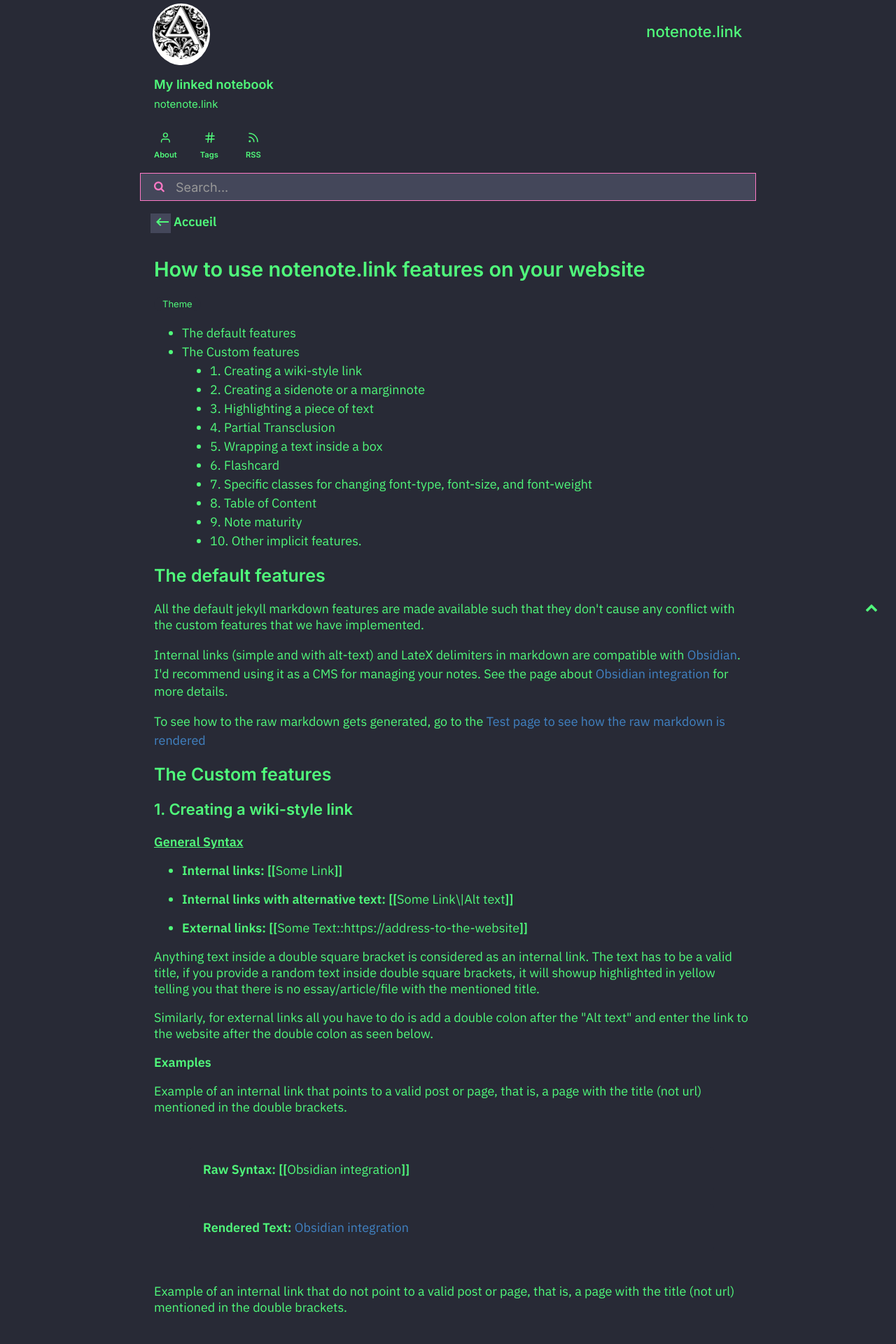
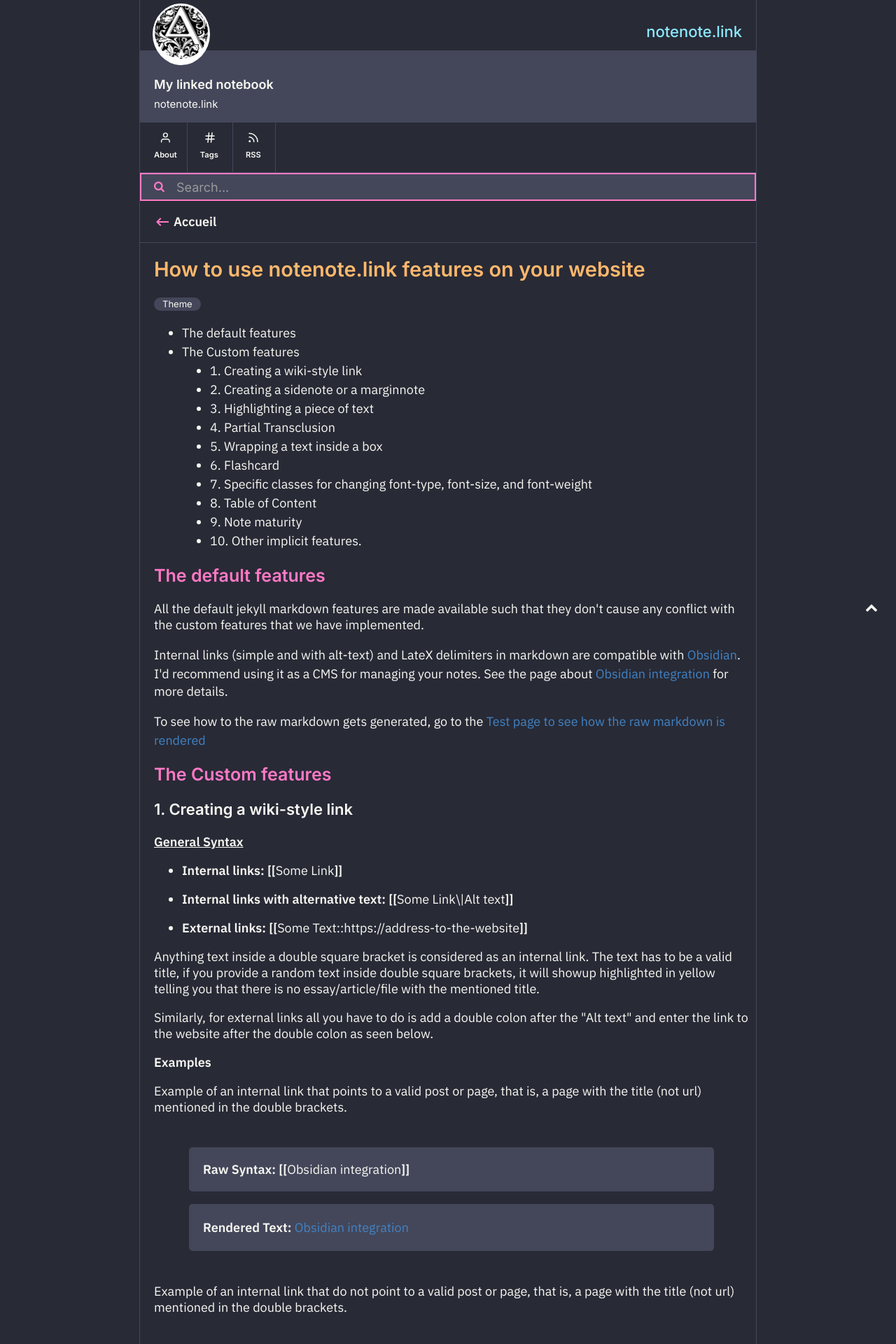
Before and after one commit to Krishna8009/Krishna8009.github.io, a Jekyll site: the page built from _notes/How to use the special features.md, in a window 1280 px wide. Shown: the top 1920 px of the page at 70% size. Built offline with Jekyll 4.4.1, drawn with Linux system fonts in a browser that asks for light colours; comment, search, counter and statistics services are not loaded.

Commit message:
Update style.css

```diff
--- a/assets/css/style.css
+++ b/assets/css/style.css
@@ -17,7 +17,7 @@
 
 body {
     counter-reset: sidenote-counter;
-	background-color: #282a36;
+	background-color:#282a36;
 }
 
 .container {
@@ -34,30 +34,30 @@
     max-width: 1100px;
     margin-right: auto;
     margin-left: auto;
-	background-color: #282a36;
+	background-color:#282a36;
 }
 
 .box {
-    border-left: 1px solid #282a36;
-    border-right: 1px solid #282a36;
-    border-bottom: 1px solid #282a36;
+    border-left: 1px solid #44475a;
+    border-right: 1px solid #44475a;
+    border-bottom: 1px solid #44475a;
     width: 80%;
     position: absolute;
     top: 0px;
-	background-color: #282a36;
+	background-color:#282a36;
 }
 
 header {
     display: flex;
     flex-direction: column;
-	background-color: #282a36;
+	background-color:#282a36;
 }
 
 main {
     min-height: 300px;
     margin-left: 20px;
     padding-right: 10px;
-	background-color: #282a36;
+	background-color:#282a36;
 }
 
 
@@ -65,36 +65,42 @@
 
 h1 {
     font-size: 29px;
+	color : #ffb86c !important;
 }
 
 h2 {
     font-size: 25px;
+	color: #ff79c6 !important;
 }
 
 h3 {
     font-size: 22px;
+	color: #bd93f96 !important;
 }
 
 h4 {
     font-size: 19px;
+	color: #8be9fd !important;
 }
 
 h5 {
     font-size: 16px;
+	color: #f1fa8c !important
 }
 
 h6 {
     font-size: 13px;
+	color : #f7e98e !important;
 }
 
 h1, h2, h3, h4, h5, h6 {
-    color: #50fa7b;
+    color: #f8f8f2;
     font-family:  Inter, 'Segoe UI', Roboto, 'Helvetica Neue', Arial, sans-serif;
     font-weight: 600;
 }
 
 a, p, ul, li, ol, table, span, blockquote {
-    color: #50fa7b;
+    color: #f8f8f2;
     font-family:  'IBM Plex Sans', Inter, 'Segoe UI', Roboto, 'Helvetica Neue', Arial, sans-serif;
     font-size: 18px;  /* Let's set the font-size to something old-man friendly */
 }
@@ -126,7 +132,6 @@
 
 b, strong {
     font-weight: 600;
-	color:#50fa7b;
 }
 
 
@@ -135,7 +140,6 @@
 img {
     max-width: 100%;
     height: auto;
-	border-color:#6272a4
 }
 
 
@@ -155,7 +159,7 @@
 
 .regular-sans code {
     padding: 20px;
-    background-color: #282a36;
+    background-color: #44475a;
     border-radius: 5px;
     border: none;
     font-family: 'IBM Plex Sans', Inter, 'Segoe UI', Roboto, Oxygen, Ubuntu, Cantarell, 'Open Sans', 'Helvetica Neue', sans-serif !important;
@@ -163,7 +167,7 @@
 
 .serif code {
     padding: 20px;
-    background-color: #282a36;
+    background-color: #44475a;
     border-radius: 5px;
     border: none;
     font-family: 'EB Garamond', Georgia, serif !important;
@@ -179,10 +183,10 @@
     padding: 15px 15px  15px 15px;
     vertical-align:middle;
     width: 90%;
-    background-color: #282a36;
+    background-color: #44475a;
     border: 1px solid #e9e9e9;
     border-radius: 5px;
-    color: #50fa7b;
+    color: #f8f8f2;
     tab-size: 2;
 }
 
@@ -204,7 +208,7 @@
     font-family: inherit;
     font-size: inherit;
     padding: 20px;
-    background-color: #282a36;
+    background-color: #44475a;
     border-radius: 5px;
 }
 
@@ -214,8 +218,7 @@
     border-collapse: collapse;
 }
 th, td {
-    color: #50fa7b;
-	font-style:bold;
+    color: #f8f8f2;
     padding: 8px;
     text-align: left;
     font-size: 12px;
@@ -231,7 +234,7 @@
 }
 
 .item-title {
-    color: #50fa7b;
+    color: #f8f8f2;
     font-weight: 600;
 }
 
@@ -250,11 +253,11 @@
 }
 
 thead tr:nth-child(odd) {
-    background-color: #282a36;
+    background-color: #44475a;
 }
 
 tbody tr:nth-child(even) {
-    background-color: #282a36;
+    background-color: #44475a;
 }
 
 hr {
@@ -267,14 +270,14 @@
 /* Blogposts: Post-heading, Post-subheading, Post-content, Related Posts*/
 
 .site-heading {
-    border-bottom: 2px solid #282a36;
+    border-bottom: 2px solid #44475a;
     flex: 0 0 20px;
     align-self: stretch;
     align-content: flex-end;
 }
 
 .site-heading h4 {
-    color: #50fa7b;
+    color: #f8f8f2;
     font-family:  Inter, 'Segoe UI', Roboto, 'Helvetica Neue', Arial, sans-serif;
     font-stretch: ultra-condensed;
     float: right;
@@ -316,14 +319,14 @@
 
 
 .dashboard {
-    border-bottom: 2px solid #282a36;
+    border-bottom: 2px solid #44475a;
     width: 100%;
     display: flex;
     flex-direction: column;
 }
 
 .userboard {
-    background-color: #282a36;
+    background-color: #44475a;
     width: 100%;
 }
 
@@ -336,7 +339,7 @@
 
 .username:hover {
     text-decoration: underline;
-    color: #50fa7b;
+    color: #f8f8f2;
 }
 
 .userdesc {
@@ -376,7 +379,7 @@
 }
 
 .main-site-subheader {
-    border-bottom: 1px solid #282a36;
+    border-bottom: 1px solid #44475a;
     padding-left: 15px;
 }
 
@@ -388,8 +391,8 @@
     vertical-align: middle;
     display: inline-block;
     justify-content: center;
-    border-right: 1px solid #282a36;
-    color: #50fa7b;
+    border-right: 1px solid #44475a;
+    color: #f8f8f2;
 }
 
 .rss, .categories {
@@ -408,13 +411,13 @@
    font-weight: 600;
    font-size: 0.7rem;
    font-family:  Inter, 'Segoe UI', Roboto, 'Helvetica Neue', Arial, sans-serif;
-   color: #50fa7b;
+   color: #f8f8f2;
 }
 
 .icon-home, .icon-category, .icon-projects, .icon-rss {
     margin-top: 7px;
     justify-content: center;
-    stroke: #50fa7b;
+    stroke: #f8f8f2;
 }
 
 
@@ -460,7 +463,7 @@
 }
 
 .notes-page-subheader {
-    border-bottom: 1px solid #282a36;
+    border-bottom: 1px solid #44475a;
     padding-left: 15px;
 }
 
@@ -481,7 +484,7 @@
 
 
 .notes-page-heading {
-    color: #50fa7b;
+    color: #f8f8f2;
     font-size: 15px;
     font-weight: 600;
     padding-top: 15px;
@@ -493,9 +496,9 @@
 }
 
 .notes-page-tagline {
-    color: #ff79c6;
+    color: #888888;
     margin-top: -17px;
-    color: #ff79c6;
+    color: #888888;
     font-size: 0.7rem;
     font-weight: 550;
 }
@@ -540,11 +543,11 @@
 }
 
 .default-color {
-    color: #50fa7b !important;
+    color: #f8f8f2 !important;
 }
 
 .default-background {
-    background-color: #282a36 !important;
+    background-color: #44475a !important;
 }
 
 .large {
@@ -595,7 +598,7 @@
     font-family:  'IBM Plex Sans', Inter, 'Segoe UI', Roboto, 'Helvetica Neue', Arial, sans-serif;
     font-size: 18px;  /* Let's set the font-size to something old-man friendly */
     padding: 20px;
-    background-color: #282a36;
+    background-color: #44475a;
     border-radius: 5px;
 }
 
@@ -642,9 +645,9 @@
     width: 100%;
     height: 40px;
     font-family:  Inter, 'Segoe UI', Roboto, 'Helvetica Neue', Arial, sans-serif !important;
-    color: #44475a;
+    color: #ff79c6 !important;
     font-size: 18px;
-    border: 1px solid #ff79c6;
+    border: 2px solid #ff79c6;
     background-color: #44475a;
 }
 
@@ -664,8 +667,8 @@
 }
 
 .searchbar input[type="text"]:focus {
-    border-color: #282a36;
-    box-shadow: 0 0 8px 0 #A7D0EB;
+    border-color: #44475a;
+    box-shadow: 0 0 8px 0 #44475a;
 }
 
 .searchbar input[type=text]:hover {
@@ -695,9 +698,9 @@
 }
 
 .back-icon {
-    background-color: #44475a;
+    background-color: #282a36;
     fill: currentColor;
-    color: #50fa7b;
+    color: #ff79c6;
     margin-top: 5px;
     padding-left: 5px;
     fill: currentColor;
@@ -711,7 +714,7 @@
 }
 
 .back-p {
-    color: #50fa7b;
+    color: #f8f8f2;
     text-decoration: none;
     cursor: pointer;
     font-weight: 600;
@@ -721,12 +724,12 @@
 .feed-title-excerpt-block {
     width: 100%;
     cursor: pointer;
-    border-top: 1px solid #282a36;
-    border-bottom: 1px solid #282a36;
+    border-top: 1px solid #44475a;
+    border-bottom: 1px solid #44475a;
 }
 
 .feed-title-excerpt-block:hover {
-    background-color: #282a36;
+    background-color: #44475a;
 }
 
 .srccode {
@@ -750,7 +753,7 @@
 }
 
 .feed-title {
-    color: #50fa7b;
+    color: #f8f8f2;
     margin-left: 20px;
     margin-right: 50px;
     font-size: 16px;
@@ -759,7 +762,7 @@
 }
 
 .feed-excerpt{
-    color: #50fa7b;
+    color: #f8f8f2;
     margin-top: -12px;
     margin-left: 20px !important;
     margin-right: 30px;
@@ -779,8 +782,8 @@
 }
 
 .tag {
-    color: #50fa7b;
-    background: #282a36;
+    color: #f8f8f2;
+    background: #44475a;
     text-decoration: none;
     display: inline-block;
     padding: 0 12px;
@@ -912,7 +915,7 @@
     margin-left:20px;
     transform:translate(0, -50%);
     padding:10px 20px;
-    color:#50fa7b;
+    color:#f8f8f2;
     background-color:#fff;
     font-weight:normal;
     font-size:13px;
@@ -970,7 +973,7 @@
 }
 
 .srs-svg {
-    stroke: #50fa7b;
+    stroke: #f8f8f2;
 }
 
 label.sidenote-number {
@@ -1014,14 +1017,14 @@
 }
 
 .related {
-    background-color: #282a36;
+    background-color: #44475a;
     width: 100%;
     min-height: 100px;
     border-radius: 10px;
 }
 
 .related h4 {
-    color: #ff79c6;
+    color: #888888;
     padding-top: 20px;
     padding-left: 20px
 }
@@ -1072,7 +1075,7 @@
 }
 
 .related-excerpt {
-    color: #50fa7b !important;
+    color: #f8f8f2 !important;
     padding-left: 10px;
     padding-right: 5px;
     font-size: 12px !important;
@@ -1086,7 +1089,7 @@
     background-color: transparent;
     background-repeat: no-repeat;
     cursor: pointer;
-    color: #50fa7b;
+    color: #f8f8f2;
     outline: none;
     border: none;
     overflow: hidden;
@@ -1117,7 +1120,7 @@
 }
 
 .context-menu-res li:hover {
-    color: #50fa7b;
+    color: #f8f8f2;
     background-color: #f4f4f4;
 }
 
@@ -1126,7 +1129,7 @@
 }
 
 .context-menu-res__link {
-    color: #50fa7b;
+    color: #f8f8f2;
     text-decoration: none;
 }
 
@@ -1168,14 +1171,14 @@
 .context-menu__link {
   display: block;
   padding: 4px 12px;
-  color: #50fa7b;
+  color: #f8f8f2;
   text-decoration: none;
   font-size: 12px;
   font-family: Inter, 'Segoe UI', Roboto, 'Helvetica Neue', Arial, sans-serif;
 }
 
 .context-menu__link:hover {
-  color: #50fa7b;
+  color: #f8f8f2;
   background-color: #f4f4f4;
 }
 
@@ -1307,7 +1310,7 @@
         left:50%;
         transform:translate(-50%, 0);
         padding:10px 20px;
-        color:#50fa7b;
+        color:#f8f8f2;
         background-color:#fff;
         font-weight:normal;
         font-size:13px;
```
